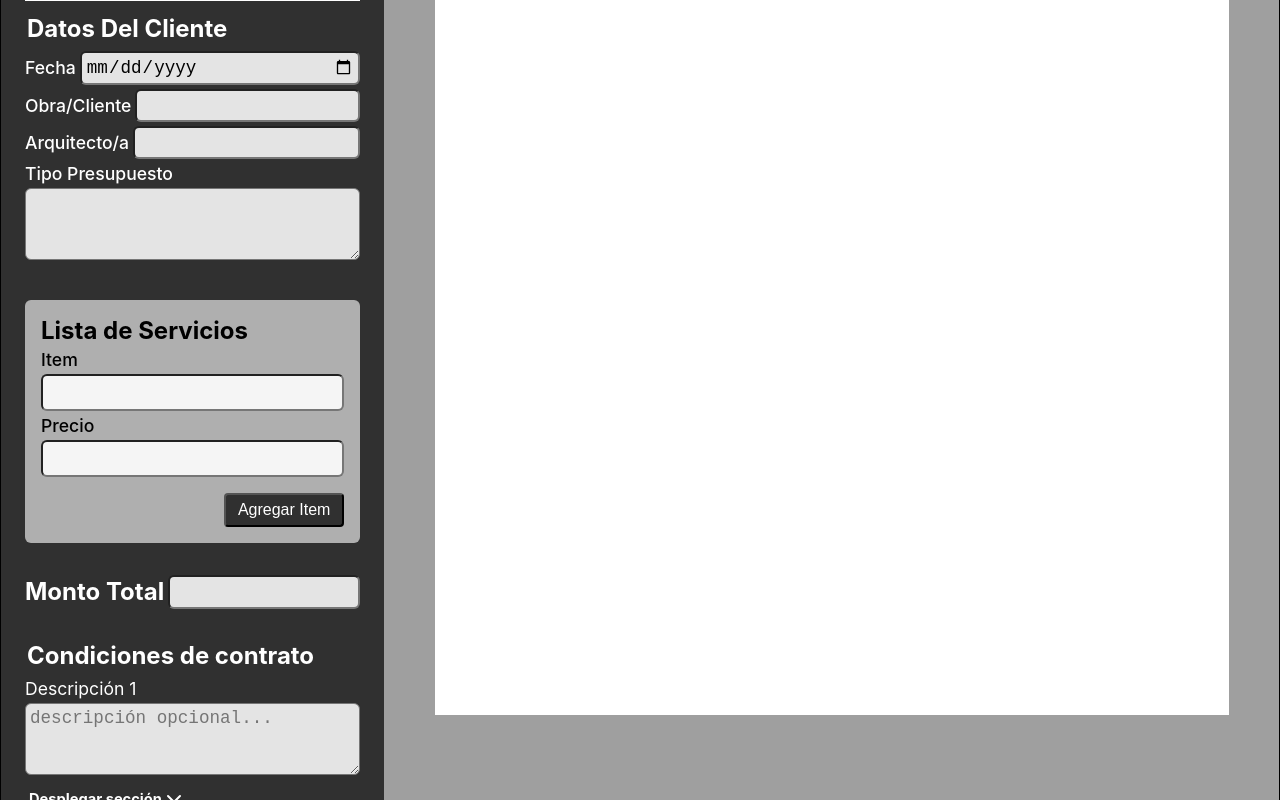
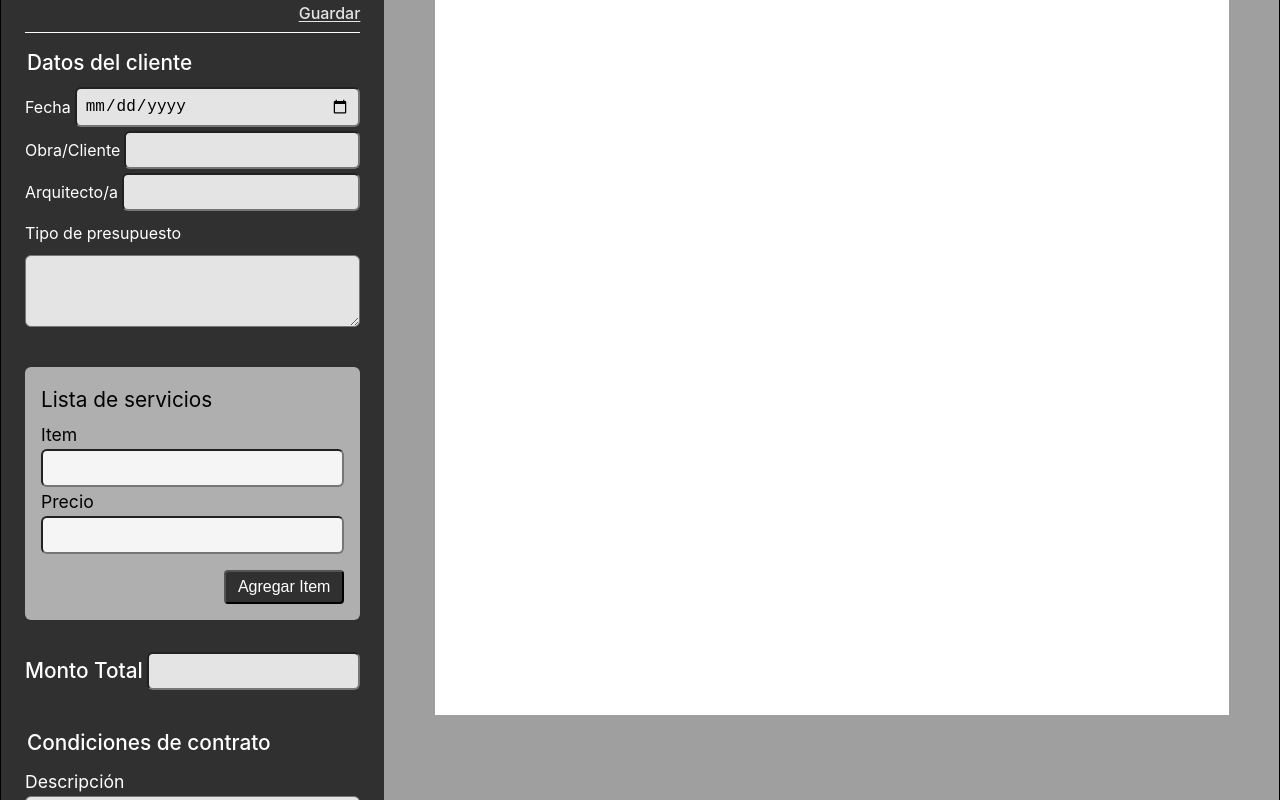
Before and after one commit to githubfacu/budgetGenerator, a React (Vite) app in the folder budgetGeneratorApp/: page / in a window 1280 px wide. Shown: the part 440-1240 px from the top of the page. Built offline with nearby package versions, Linux system fonts and the light colour scheme.

Commit message:
feat: dimensiones estructura y fuente

```diff
--- a/budgetGeneratorApp/src/App.tsx
+++ b/budgetGeneratorApp/src/App.tsx
@@ -58,7 +58,7 @@ function App() {
               </picture>
               <h2>Budget Generator</h2>
             </div>
-            <p>Genera un Presupuesto de página simple y descarga el archivo en formato pdf</p>
+            <p>Genera un presupuesto de página simple y descarga el archivo en formato pdf</p>
           </div>
 
           <div className='actionButtonsDiv'>
--- a/budgetGeneratorApp/src/components/formularios/AddItemsForm.tsx
+++ b/budgetGeneratorApp/src/components/formularios/AddItemsForm.tsx
@@ -12,11 +12,10 @@ export const AddItemsForm = () => {
         addItem({textContent: itemField.value, price: itemPrice.value})
     }
 
-
   return (
     <div className={styles.itemsFormContainer}>
         <div className={styles.itemsSubmitForm}>
-            <h3>Lista de Servicios</h3>
+            <span className={styles.legendTitle}>Lista de servicios</span>
 
             <label htmlFor="itemField">Item</label>
             <input
--- a/budgetGeneratorApp/src/components/formularios/Condiciones.tsx
+++ b/budgetGeneratorApp/src/components/formularios/Condiciones.tsx
@@ -11,10 +11,10 @@ const Condiciones = () => {
 
   return (
     <div className={styles.condicionesContainer}>
-        <legend><strong>Condiciones de contrato</strong></legend>
+        <legend>Condiciones de contrato</legend>
 
         <div className={styles.textareaDiv}>
-            <label htmlFor="condiciones1">Descripción 1</label>
+            <label htmlFor="condiciones1">Descripción</label>
             <textarea id="condiciones1" {...condiciones1} placeholder='descripción opcional...'/>
         </div>
 
--- a/budgetGeneratorApp/src/components/formularios/Formulario.tsx
+++ b/budgetGeneratorApp/src/components/formularios/Formulario.tsx
@@ -20,7 +20,7 @@ export const Formulario = () => {
         <form className={styles.formContainer}>
 
             <div className={styles.dataEncabezado}>
-                <legend><strong>Datos Personales</strong></legend>
+                <legend>Datos personales</legend>
 
                 <div className={styles.fieldDiv}>
                     <label htmlFor="nombreDeMarca">Titular</label>
@@ -53,7 +53,7 @@ export const Formulario = () => {
             <hr />
 
             <div className={styles.budgetClientData}>
-                <legend><strong>Datos Del Cliente</strong></legend>
+                <legend>Datos del cliente</legend>
 
                 <div className={styles.fieldDiv}>
                     <label htmlFor="fecha">Fecha</label>
@@ -71,7 +71,7 @@ export const Formulario = () => {
                 </div>
 
                 <div className={styles.textareaDiv}>
-                    <label htmlFor="presupuesto">Tipo Presupuesto</label>
+                    <label htmlFor="presupuesto">Tipo de presupuesto</label>
                     <textarea id="presupuesto" value={presupuesto.value} onChange={presupuesto.onChange}/>
                 </div>
             </div>
--- a/budgetGeneratorApp/src/styles/condiciones.module.css
+++ b/budgetGeneratorApp/src/styles/condiciones.module.css
@@ -18,21 +18,6 @@
     gap: 4px;
 }
 
-.condicionesContainer legend{
-    font-size: 1.5rem;
-}
-
-.textareaDiv label{
-    font-size: 1.1rem;
-}
-
-.textareaDiv textarea {
-    box-sizing: border-box;
-    font-size: 1.1rem;
-    padding: 4px;
-    width: 100%;
-}
-
 .desplegarSeccion{
     display: flex;
     align-items: center;
--- a/budgetGeneratorApp/src/styles/formulario.module.css
+++ b/budgetGeneratorApp/src/styles/formulario.module.css
@@ -30,13 +30,7 @@
 }
 
 .fieldDiv label, .textareaDiv label {
-    font-weight: 500;
-}
-
-.fieldDiv input {
-    font-size: 1.1rem;
-    padding: 4px;
-    width: 100%;
+    font-size: 1rem;
 }
 
 .budgetClientData{
@@ -60,16 +54,8 @@
     font-size: 1.1rem;
 }
 
-.textareaDiv textarea {
-    box-sizing: border-box;
-    font-size: 1.1rem;
-    padding: 4px;
-    width: 100%;
-}
-
-.formContainer legend{
-    font-size: 1.5rem;
-    margin: 4px 0;
+.textareaDiv label{
+    margin: .5rem 0;
 }
 
 .formContainer hr{
@@ -81,6 +67,7 @@
     font-size: 1rem;
     font-weight: 500;
     text-decoration: underline;
+    text-underline-offset: 2px;
     align-self: flex-end;
     color: rgba(255, 255, 255, 0.87);
     user-select: none;
--- a/budgetGeneratorApp/src/styles/index.css
+++ b/budgetGeneratorApp/src/styles/index.css
@@ -126,18 +126,28 @@ hr{
   border: 0;
 }
 
-textarea{
-  resize: vertical;
-  min-height: 72px;
-  max-height: 150px;
+legend{
+  font-size: 1.3rem;
+  margin: .5rem 0;
+  font-weight: 500;
 }
 
 input{
+  font-size: 1rem;
+  padding: .5rem;
+  width: 100%;
   border-radius: 6px;
   background-color: rgba(255, 255, 255, 0.87);
 }
 
 textarea{
+  resize: vertical;
+  min-height: 72px;
+  max-height: 150px;
+  box-sizing: border-box;
+  font-size: 1rem;
+  padding: .5rem;
+  width: 100%;
   border-radius: 6px;
   background-color: rgba(255, 255, 255, 0.87);
 }
@@ -146,6 +156,11 @@ textarea{
 
   main{
     flex-direction: row;
+  }
+
+  .header{
+    padding: 1.5rem;
+    padding-bottom: 1rem;
   }
 
   .seccionFormularios{
@@ -161,4 +176,8 @@ textarea{
     width: 70%;
     height: 100%;
   }
+
+  .actionButtonsDiv{
+    padding: 1rem 1.5rem 0;
+  }
 }
--- a/budgetGeneratorApp/src/styles/individualInput.module.css
+++ b/budgetGeneratorApp/src/styles/individualInput.module.css
@@ -17,18 +17,11 @@
 }
 
 .inputContainer label{
-    font-size: 1.5rem;
-    margin: 0 ;
+    font-size: 1.3rem;
+    margin: 0;
     text-align: start;
     white-space: nowrap;
-    font-weight: 700;
-}
-
-.inputContainer input{
-    font-size: 1.2rem;
-    padding: 4px;
-    width: 100%;
-    box-sizing: border-box;
+    font-weight: 500;
 }
 
 @media (min-width:360px) {
--- a/budgetGeneratorApp/src/styles/itemsForm.module.css
+++ b/budgetGeneratorApp/src/styles/itemsForm.module.css
@@ -12,25 +12,20 @@
     align-items: flex-start;
     justify-content: center;
     padding: 1rem;
+    padding-top: .75rem;
     background-color: rgb(175, 175, 175);
     color: black;
     gap: 4px;
     border-radius: 6px;
 }
 
-.itemsSubmitForm h3{
-    font-size: 1.5rem;
-}
-
-.itemsSubmitForm label{
-    font-size: 1.1rem;
-    font-weight: 500;
+.legendTitle{
+    font-size: 1.3rem;
+    margin: .5rem 0;
+    font-weight: 400;
 }
 
 .itemsSubmitForm input{
-    font-size: 1.1rem;
-    padding: 6px;
-    width: 100%;
     box-sizing: border-box;
 }
 
@@ -79,7 +74,7 @@
     display: flex;
     box-sizing: border-box;
     width: 100%;
-    font-size: 19px;
+    font-size: 1rem;
     padding: 4px;
     background-color: transparent;
 }
```
